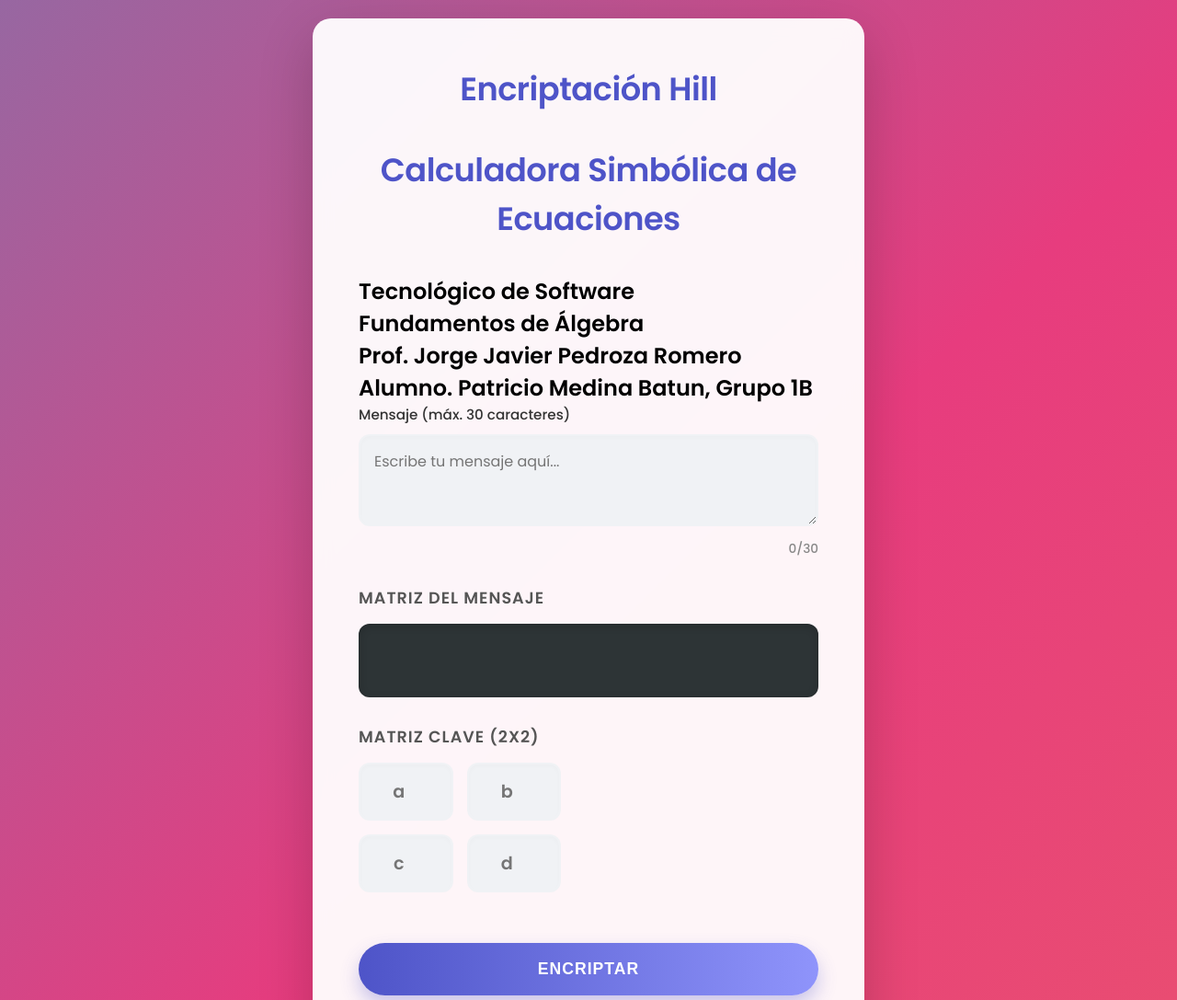
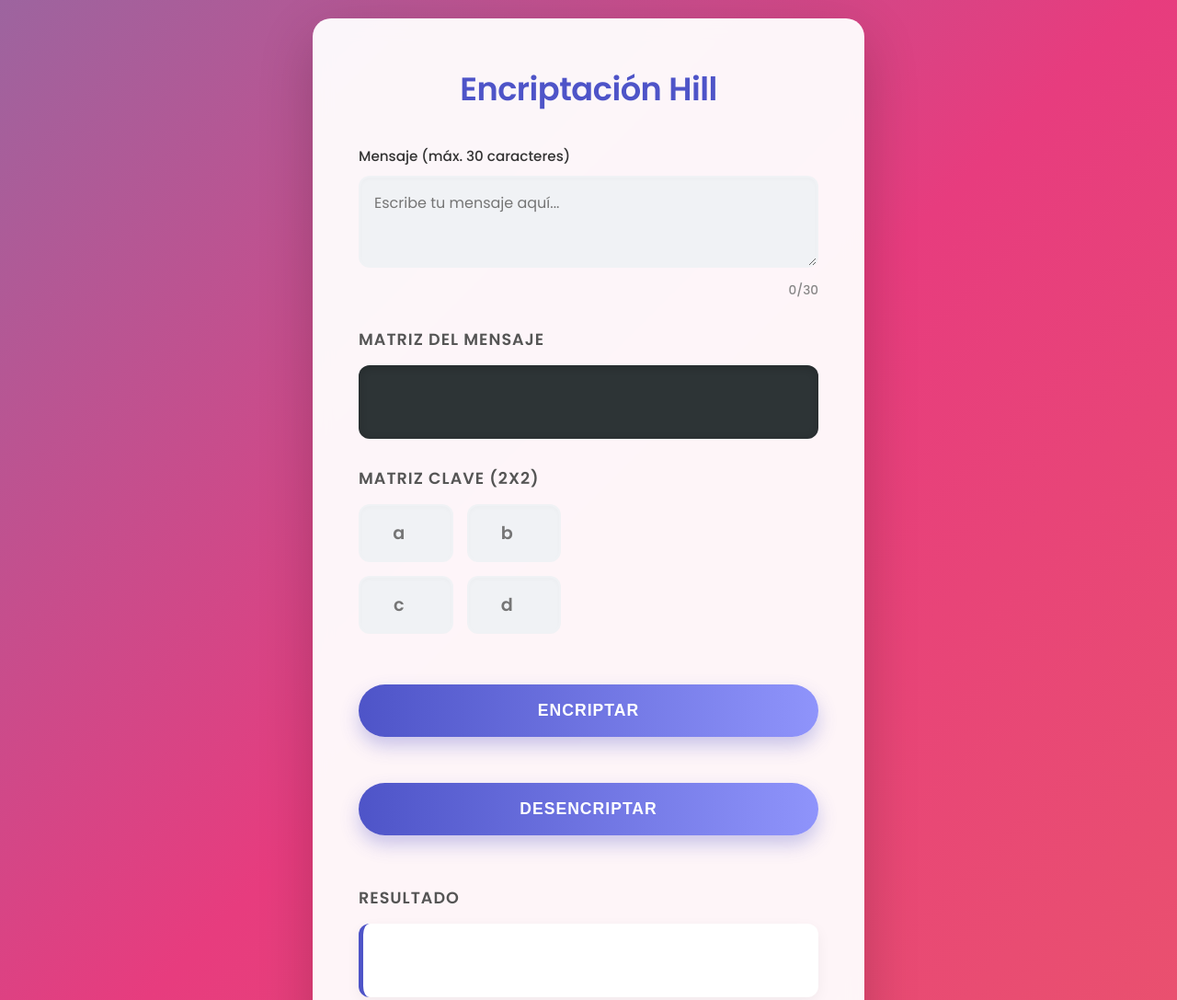
Before and after one commit to Patricio-Medina-Batun/Tarea-algebra, a plain HTML site: page index.html in a window 1280 px wide. Shown: the top 1087 px of the page at 92% size. Drawn offline with Linux system fonts and the light colour scheme.

Commit message:
Remove unnecessary headings and add buttons

```diff
--- a/index.html
+++ b/index.html
@@ -9,11 +9,6 @@
 <body>
     <div class="container">
         <h1>Encriptación Hill</h1>
-        <h1>Calculadora Simbólica de Ecuaciones</h1>
-        <h2>Tecnológico de Software</h2>
-        <h2>Fundamentos de Álgebra</h2>
-        <h2>Prof. Jorge Javier Pedroza Romero</h2>
-        <h2>Alumno. Patricio Medina Batun, Grupo 1B</h2>
 
         <div class="section">
             <label for="mensaje">Mensaje (máx. 30 caracteres)</label>
@@ -36,7 +31,10 @@
             </div>
         </div>
 
-        <button id="encriptar">Encriptar</button>
+        <div class="section botones">
+            <button id="encriptar">Encriptar</button>
+            <button id="desencriptar">Desencriptar</button>
+        </div>
 
         <div class="section">
             <h3>Resultado</h3>
```
